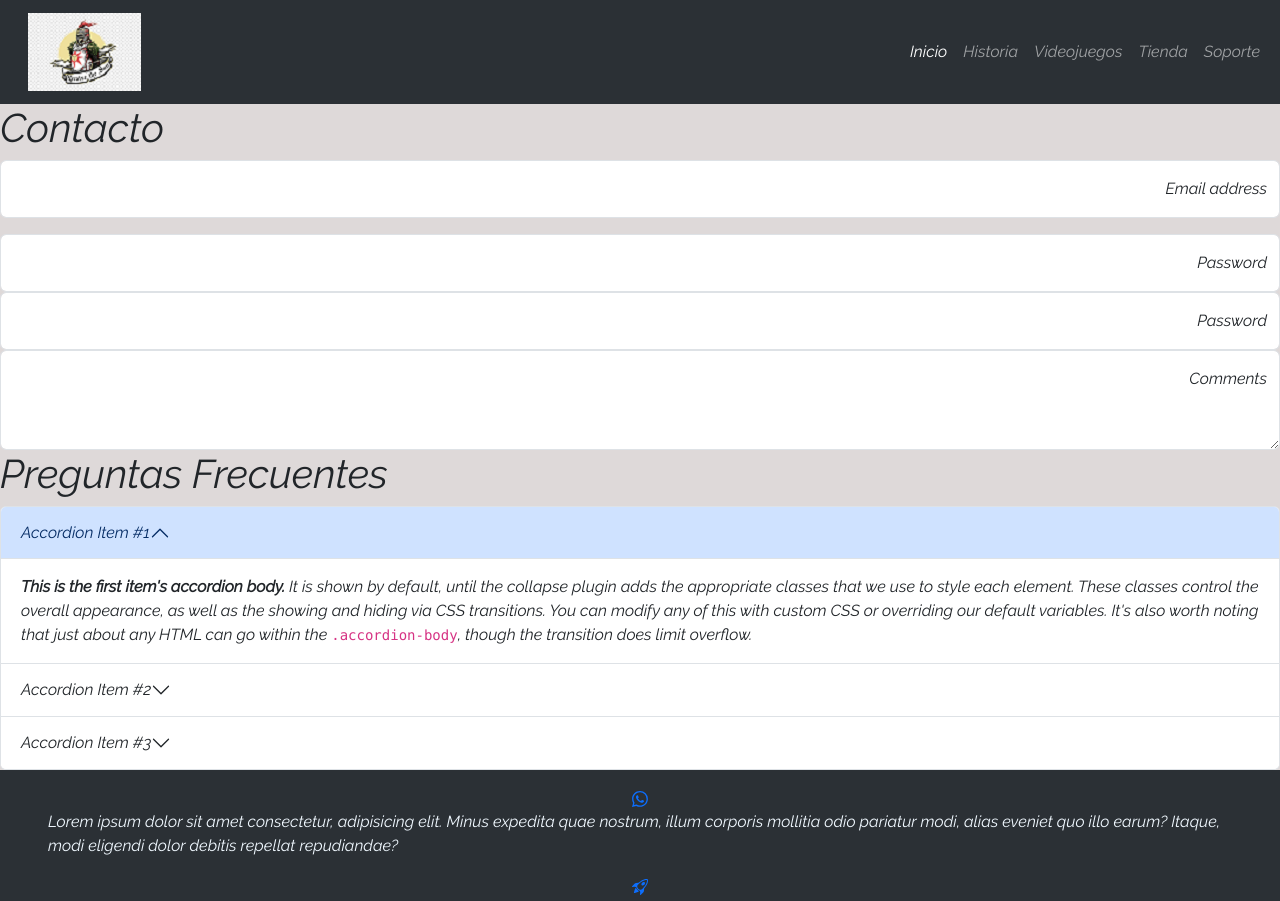
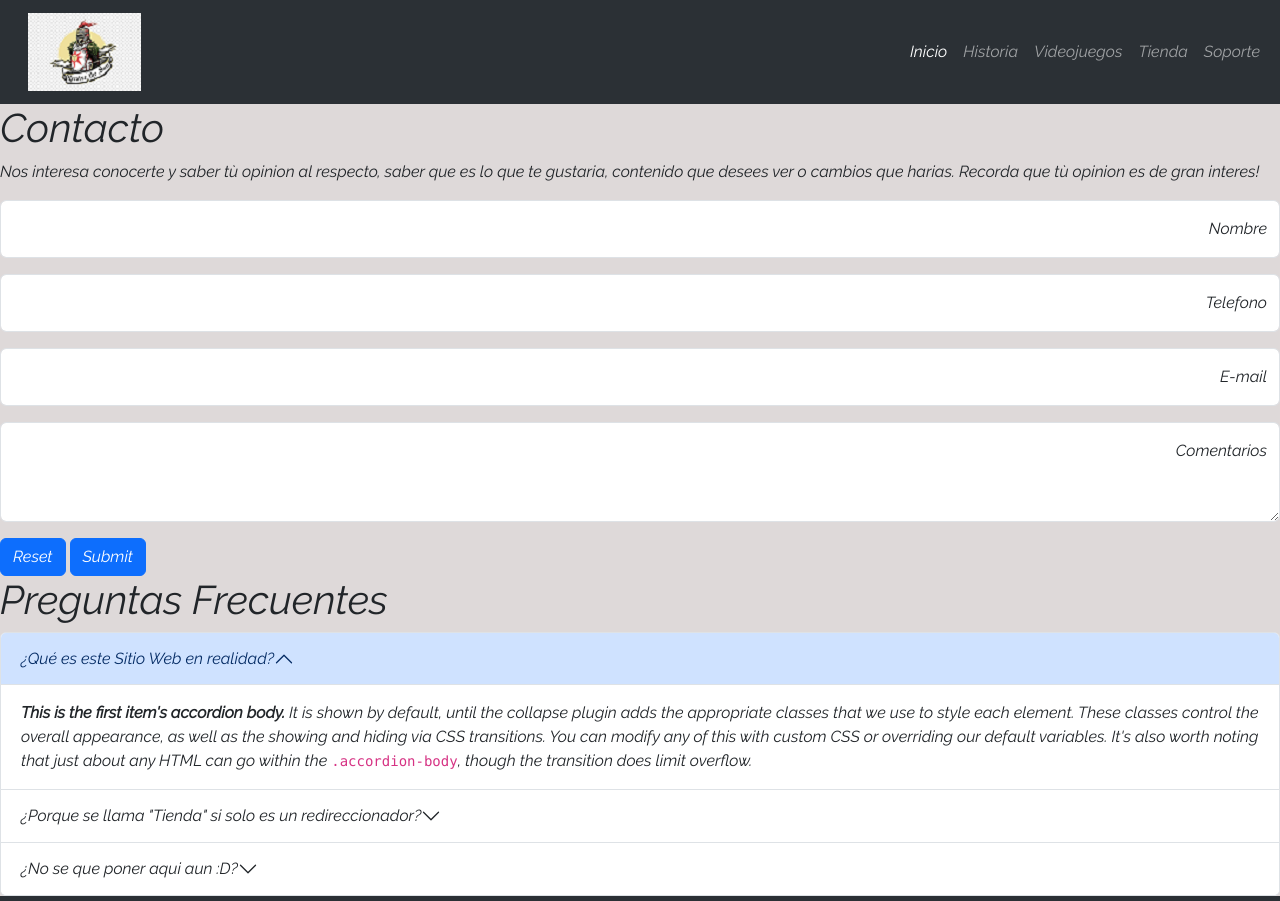
Before and after one commit to IanSantos13/2da-Pre-CoderEntrega, a plain HTML site: page pages/soporte.html in a window 1280 px wide. Shown: the top 901 px of the page. Drawn offline with nearby package versions, Linux system fonts and the light colour scheme.

Commit message:
Cambios y textualizado de soporte1

```diff
--- a/pages/soporte.html
+++ b/pages/soporte.html
@@ -43,22 +43,29 @@
     <main>
 <section>
   <h1>Contacto</h1>
+  <p>Nos interesa conocerte y saber tù opinion al respecto, saber que es lo que te gustaria, contenido que desees ver o cambios que harias. Recorda que tù opinion es de gran interes! </p>
+  <form action="envio.php">
+  <div class="form-floating mb-3">
+    <input type="text" class="form-control" id="floatingInput" placeholder="nombre o alias">
+    <label for="floatingInput">Nombre</label>
+  </div>
+  <div class="form-floating mb-3">
+    <input type="text" class="form-control" id="floatingInput" placeholder="Numero de celular">
+    <label for="floatingPassword">Telefono</label>
+  </div>
   <div class="form-floating mb-3">
     <input type="email" class="form-control" id="floatingInput" placeholder="name@example.com">
-    <label for="floatingInput">Email address</label>
+    <label for="floatingPassword">E-mail</label>
   </div>
-  <div class="form-floating">
-    <input type="password" class="form-control" id="floatingPassword" placeholder="Password">
-    <label for="floatingPassword">Password</label>
+  <div class="form-floating mb-3">
+    <textarea class="form-control" placeholder="Leave a comment here" id="floatingTextarea2" style="height: 100px"></textarea>
+    <label for="floatingTextarea2">Comentarios</label>
   </div>
-  <div class="form-floating">
-    <input type="password" class="form-control" id="floatingPassword" placeholder="Password">
-    <label for="floatingPassword">Password</label>
-  </div>
-  <div class="form-floating">
-    <textarea class="form-control" placeholder="Leave a comment here" id="floatingTextarea2" style="height: 100px"></textarea>
-    <label for="floatingTextarea2">Comments</label>
-  </div>
+  <div>
+  <input class="btn btn-primary" type="reset" value="Reset">
+  <input class="btn btn-primary" type="submit" value="Submit">
+</div>
+</form>
 </section>
 <section>
   <h1>Preguntas Frecuentes</h1>
@@ -66,7 +73,7 @@
     <div class="accordion-item">
       <h2 class="accordion-header">
         <button class="accordion-button" type="button" data-bs-toggle="collapse" data-bs-target="#collapseOne" aria-expanded="true" aria-controls="collapseOne">
-          Accordion Item #1
+          ¿Qué es este Sitio Web en realidad?
         </button>
       </h2>
       <div id="collapseOne" class="accordion-collapse collapse show" data-bs-parent="#accordionExample">
@@ -78,7 +85,7 @@
     <div class="accordion-item">
       <h2 class="accordion-header">
         <button class="accordion-button collapsed" type="button" data-bs-toggle="collapse" data-bs-target="#collapseTwo" aria-expanded="false" aria-controls="collapseTwo">
-          Accordion Item #2
+          ¿Porque se llama "Tienda" si solo es un redireccionador?
         </button>
       </h2>
       <div id="collapseTwo" class="accordion-collapse collapse" data-bs-parent="#accordionExample">
@@ -90,7 +97,7 @@
     <div class="accordion-item">
       <h2 class="accordion-header">
         <button class="accordion-button collapsed" type="button" data-bs-toggle="collapse" data-bs-target="#collapseThree" aria-expanded="false" aria-controls="collapseThree">
-          Accordion Item #3
+          ¿No se que poner aqui aun :D?
         </button>
       </h2>
       <div id="collapseThree" class="accordion-collapse collapse" data-bs-parent="#accordionExample">
```
Also changed, not shown: css/styles.css (line endings or trailing spaces).
